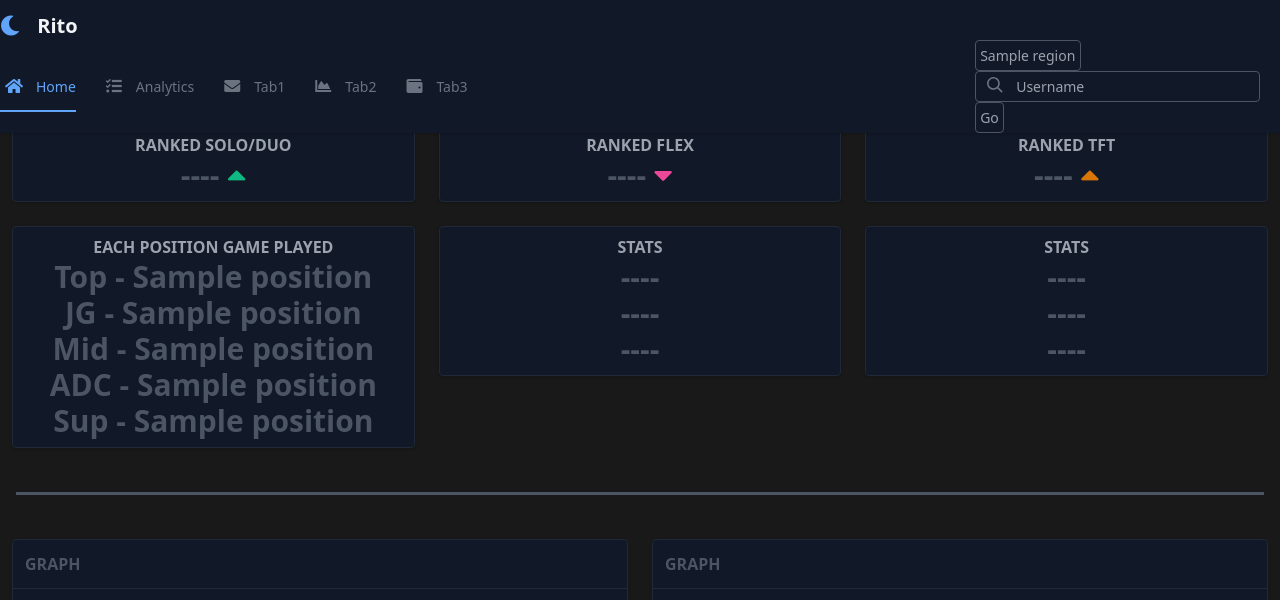
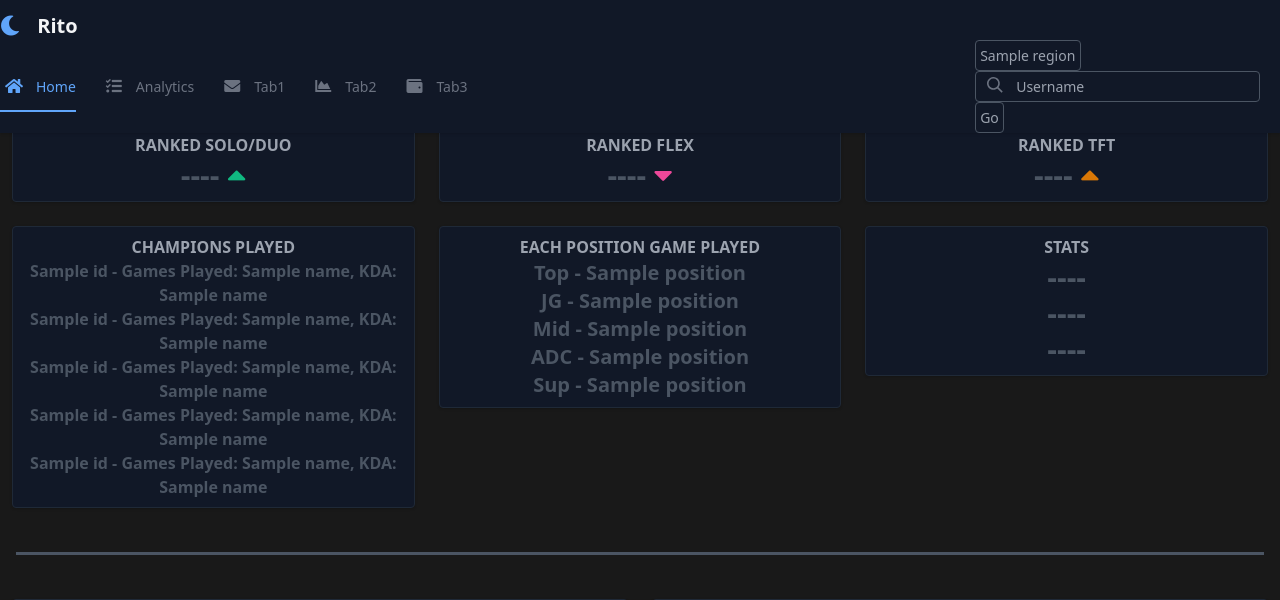
Before and after one commit to kevinseonpj/Match-Result-Predictor-, a Flask app: template templates/index.html in a window 1280 px wide. Shown: the top 600 px of the page. Run offline with Flask 2, Linux system fonts and the light colour scheme; the template is opened without the code that fills it: most values are stand-ins (such as "Sample title", 1, 10 or a date in 2020); some libraries are stand-ins or nearby versions.

Commit message:
temp fixed some displaying data features and added dummy index.html

```diff
--- a/info_src/user_info_collector.py
+++ b/info_src/user_info_collector.py
@@ -7,7 +7,7 @@ from datetime import datetime
 
 # Multiple functions that handles different aspects of certain player's profile
 
-api_key = "none"
+api_key = "RGAPI-bd04f9ac-e717-4c59-a468-815cf9ef4abf"
 
 def error_handling():
     return
@@ -122,6 +122,8 @@ def player_stats(region, matches, player_name):
         if(res['champs'][champ][5] > 0):
             res['champs'][champ][4] = round((res['champs'][champ][3] + res['champs'][champ][1]) / res['champs'][champ][2] + sys.float_info.epsilon, 2)
             res['champs'][champ][1:4] = [round(x / res['champs'][champ][5], 2) for x in res['champs'][champ][1:4]]
+    # Dictionary to list -- may need to revert if do need the dict functionality
+    res['top5'] = sorted(res['champs'].items(), key=lambda x: x[1][5], reverse=1)[:5]
     return res
 
 # Combines all the functionality to some extent
--- a/main.py
+++ b/main.py
@@ -6,7 +6,7 @@ app = Flask(__name__)
 @app.route("/", methods=['GET'])
 def init_load():
     regions = ["RU", "BR", "LAN", "LAS", "OCE", "KR", "JP", "EUNE", "EUW", "TR", "NA"]
-    return render_template('index.html', regions=regions, positions = ' ' * 4)
+    return render_template('index.html', regions=regions, positions = ' ' * 5, champ5 = [[' '] * 6] * 5)
 
 @app.route("/test", methods=['GET', 'POST'])
 def data():
@@ -15,7 +15,7 @@ def data():
         region = request.form.get('regions_data')
         username = request.form.get('username_data')
         res = player_summary(username, region)
-        return render_template('index.html', regions = regions, positions = res['pos'], test2 = str(username))
+        return render_template('index.html', regions = regions, positions = res['pos'], champ5 = res["top5"])
     elif request.method == 'GET':
         return redirect('/')
 
--- a/templates/index.html
+++ b/templates/index.html
@@ -182,15 +182,16 @@
                     <div class="bg-gray-900 border border-gray-800 rounded shadow p-2">
                         <div class="flex flex-row items-center">
                             <!-- <div class="flex-shrink pr-4">
-                                <div class="rounded p-3 bg-blue-600"><i class="fas fa-server fa-2x fa-fw fa-inverse"></i></div>
+                                <div class="rounded p-3 bg-indigo-600"><i class="fas fa-tasks fa-2x fa-fw fa-inverse"></i></div>
                             </div> -->
                             <div class="flex-1 text-right md:text-center">
-                                <h5 class="font-bold uppercase text-gray-400">Each Position Game Played</h5>
-                                <h3 class="font-bold text-3xl text-gray-600" value= "{{positions}}"> Top - {{positions[0]}}</h3>
-                                <h3 class="font-bold text-3xl text-gray-600" value= "{{positions}}"> JG - {{positions[1]}}</h3>
-                                <h3 class="font-bold text-3xl text-gray-600" value= "{{positions}}"> Mid - {{positions[2]}}</h3>
-                                <h3 class="font-bold text-3xl text-gray-600" value= "{{positions}}"> ADC - {{positions[3]}}</h3>
-                                <h3 class="font-bold text-3xl text-gray-600" value= "{{positions}}"> Sup - {{positions[4]}}</h3>
+                                <h5 class="font-bold uppercase text-gray-400">Champions Played</h5>
+
+                                <h3 class="font-bold text-l text-gray-600" value = '{{champ5}}'>{{champ5[0][0].title()}} - Games Played: {{champ5[0][1][5]}}, KDA: {{champ5[0][1][4]}}</h3>
+                                <h3 class="font-bold text-l text-gray-600" value = '{{champ5}}'>{{champ5[1][0].title()}} - Games Played: {{champ5[1][1][5]}}, KDA: {{champ5[1][1][4]}}</h3>
+                                <h3 class="font-bold text-l text-gray-600" value = '{{champ5}}'>{{champ5[2][0].title()}} - Games Played: {{champ5[2][1][5]}}, KDA: {{champ5[2][1][4]}}</h3>
+                                <h3 class="font-bold text-l text-gray-600" value = '{{champ5}}'>{{champ5[3][0].title()}} - Games Played: {{champ5[3][1][5]}}, KDA: {{champ5[3][1][4]}}</h3>
+                                <h3 class="font-bold text-l text-gray-600" value = '{{champ5}}'>{{champ5[4][0].title()}} - Games Played: {{champ5[4][1][5]}}, KDA: {{champ5[4][1][4]}}</h3>
                             </div>
                         </div>
                     </div>
@@ -201,13 +202,15 @@
                     <div class="bg-gray-900 border border-gray-800 rounded shadow p-2">
                         <div class="flex flex-row items-center">
                             <!-- <div class="flex-shrink pr-4">
-                                <div class="rounded p-3 bg-indigo-600"><i class="fas fa-tasks fa-2x fa-fw fa-inverse"></i></div>
+                                <div class="rounded p-3 bg-blue-600"><i class="fas fa-server fa-2x fa-fw fa-inverse"></i></div>
                             </div> -->
                             <div class="flex-1 text-right md:text-center">
-                                <h5 class="font-bold uppercase text-gray-400">Stats</h5>
-                                <h3 class="font-bold text-3xl text-gray-600">----</h3>
-                                <h3 class="font-bold text-3xl text-gray-600">----</h3>
-                                <h3 class="font-bold text-3xl text-gray-600">----</h3>
+                                <h5 class="font-bold uppercase text-gray-400">Each Position Game Played</h5>
+                                <h3 class="font-bold text-xl text-gray-600" value= "{{positions}}"> Top - {{positions[0]}}</h3>
+                                <h3 class="font-bold text-xl text-gray-600" value= "{{positions}}"> JG - {{positions[1]}}</h3>
+                                <h3 class="font-bold text-xl text-gray-600" value= "{{positions}}"> Mid - {{positions[2]}}</h3>
+                                <h3 class="font-bold text-xl text-gray-600" value= "{{positions}}"> ADC - {{positions[3]}}</h3>
+                                <h3 class="font-bold text-xl text-gray-600" value= "{{positions}}"> Sup - {{positions[4]}}</h3>
                             </div>
                         </div>
                     </div>
```
Also changed, not shown: index.html (added, +11 -0 lines).
